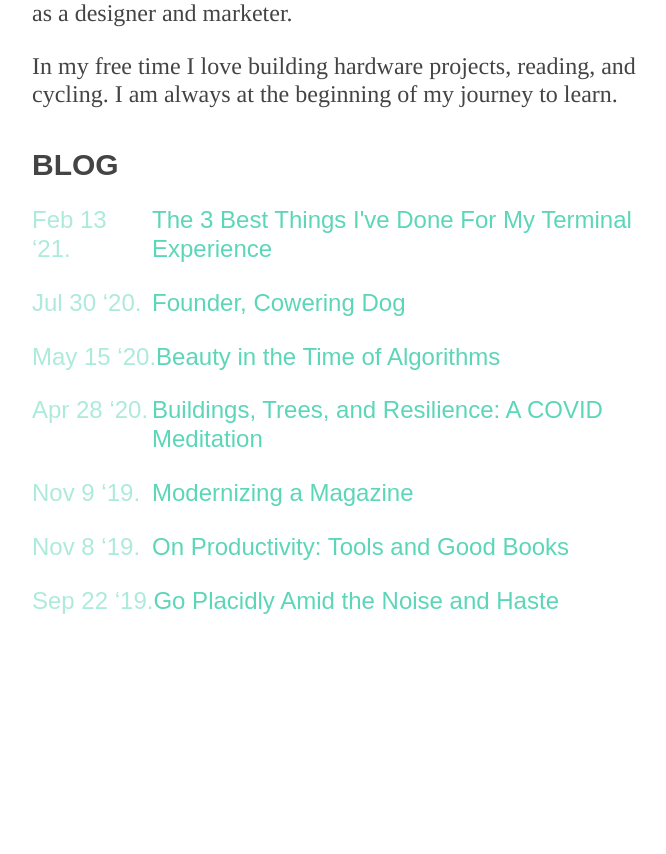
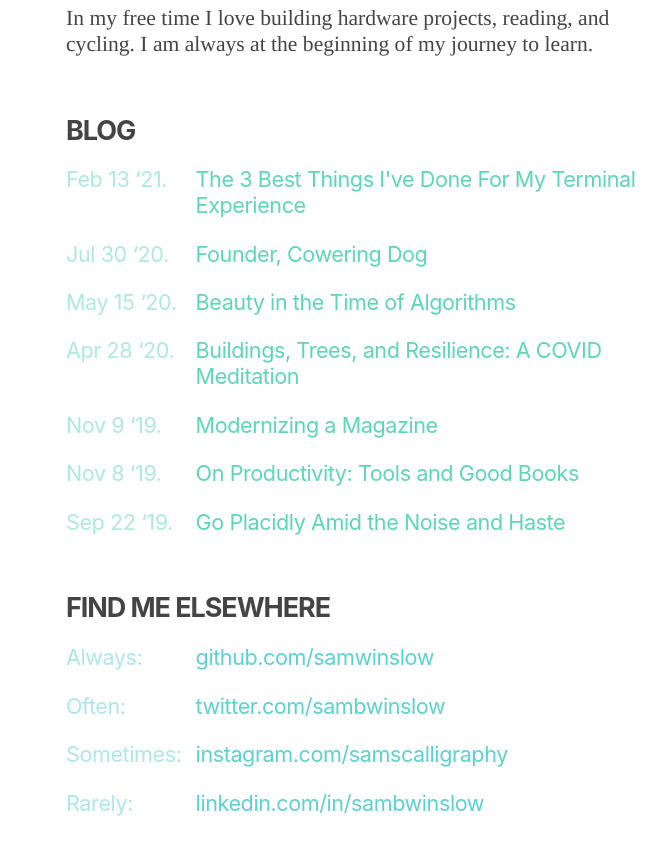
Before and after one commit to samwinslow/sam-nextjs-blog, a Next.js app: page / in a window 1280 px wide. Shown: the part 550-1404 px from the top of the page, without its empty margins (268-934 px from the left). Before the commit the page ends 1310 px from the top, so only its background shows below. Built offline with nearby package versions, Linux system fonts and the light colour scheme.

Commit message:
social links

```diff
--- /dev/null
+++ b/lib/social-links.json
@@ -0,0 +1,22 @@
+[
+  {
+    "site": "GitHub",
+    "url": "https://github.com/samwinslow",
+    "introText": "Always"
+  },
+  {
+    "site": "Twitter",
+    "url": "https://twitter.com/sambwinslow",
+    "introText": "Often"
+  },
+  {
+    "site": "Instagram",
+    "url": "https://instagram.com/samscalligraphy",
+    "introText": "Sometimes"
+  },
+  {
+    "site": "LinkedIn",
+    "url": "https://linkedin.com/in/sambwinslow",
+    "introText": "Rarely"
+  }
+]
--- a/pages/index.tsx
+++ b/pages/index.tsx
@@ -6,7 +6,7 @@ import Link from 'next/link'
 import Date from '../components/Date'
 import { GetStaticProps } from 'next'
 import ColorWrapper from '../components/ColorWrapper'
-import ColoredLink from '../components/ColoredLink'
+import socialLinks from '../lib/social-links.json'
 
 const Index = (
   {
@@ -37,19 +37,40 @@ const Index = (
         In my free time I love building hardware projects, reading, and cycling. I am always at the beginning of my journey to learn.
       </p>
     </section>
-    <section className={`${utilStyles.headingMd} ${utilStyles.padding1px}`}>
+    <section>
       <h2 className={utilStyles.headingLg}>Blog</h2>
       <ColorWrapper>
         <ul className={utilStyles.list}>
           {allPostsData.map(({ id, date, title }) => (
             <li className={utilStyles.listItem} key={id}>
               <h3 className={utilStyles.headingMd} style={{ display: 'flex' }}>
-              <div style={{ minWidth: '6rem', opacity: 0.5 }}>
+                <div style={{ minWidth: '6em', opacity: 0.5 }}>
                   <Date dateString={date} />
                 </div>
                 <div>
                   <Link href={`/posts/${id}`}>
                     {title}
+                  </Link>
+                </div>
+              </h3>
+            </li>
+          ))}
+        </ul>
+      </ColorWrapper>
+    </section>
+    <section>
+      <h2 className={utilStyles.headingLg}>Find me elsewhere</h2>
+      <ColorWrapper>
+        <ul className={utilStyles.list}>
+          { socialLinks.map(({ site, url, introText }) => (
+            <li className={utilStyles.listItem} key={url}>
+              <h3 className={utilStyles.headingMd} style={{ display: 'flex' }}>
+                <div style={{ minWidth: '6em', opacity: 0.5 }}>
+                  {introText}:
+                </div>
+                <div>
+                  <Link href={url}>
+                    {url.replace(/^https?:\/\//, '')}
                   </Link>
                 </div>
               </h3>
--- a/styles/global.css
+++ b/styles/global.css
@@ -1,6 +1,6 @@
 :root {
-  --base-font-family: Times, serif;
-  --head-font-family: Arial, var(--base-font-family);
+  --base-font-family: 'Bitter', Times, serif;
+  --head-font-family: 'Inter', Arial, var(--base-font-family);
   --mono-font-family: "SFMono-Regular",Consolas,"Liberation Mono",Menlo,Courier,monospace;
   --text: #444;
   --light: #ddd;
@@ -17,19 +17,27 @@ body {
   margin: 0;
   font-family: var(--base-font-family);
   line-height: 1.618;
-  font-size: 20px;
+  font-size: 18px;
   color: var(--text);
+}
+
+section {
+  margin-top: 3rem;
+}
+
+h1, h2, h3 {
+  font-family: var(--head-font-family);
 }
 
 h1, h2 {
   font-weight: 700;
-  font-family: var(--head-font-family);
   text-transform: uppercase;
+  letter-spacing: -0.04em;
 }
 
 h3 {
-  font-weight: 300;
-  font-family: var(--head-font-family);
+  font-weight: 400;
+  letter-spacing: -0.02em;
 }
 
 p {
```
Lines whose indentation alone changed are shown as unchanged.
